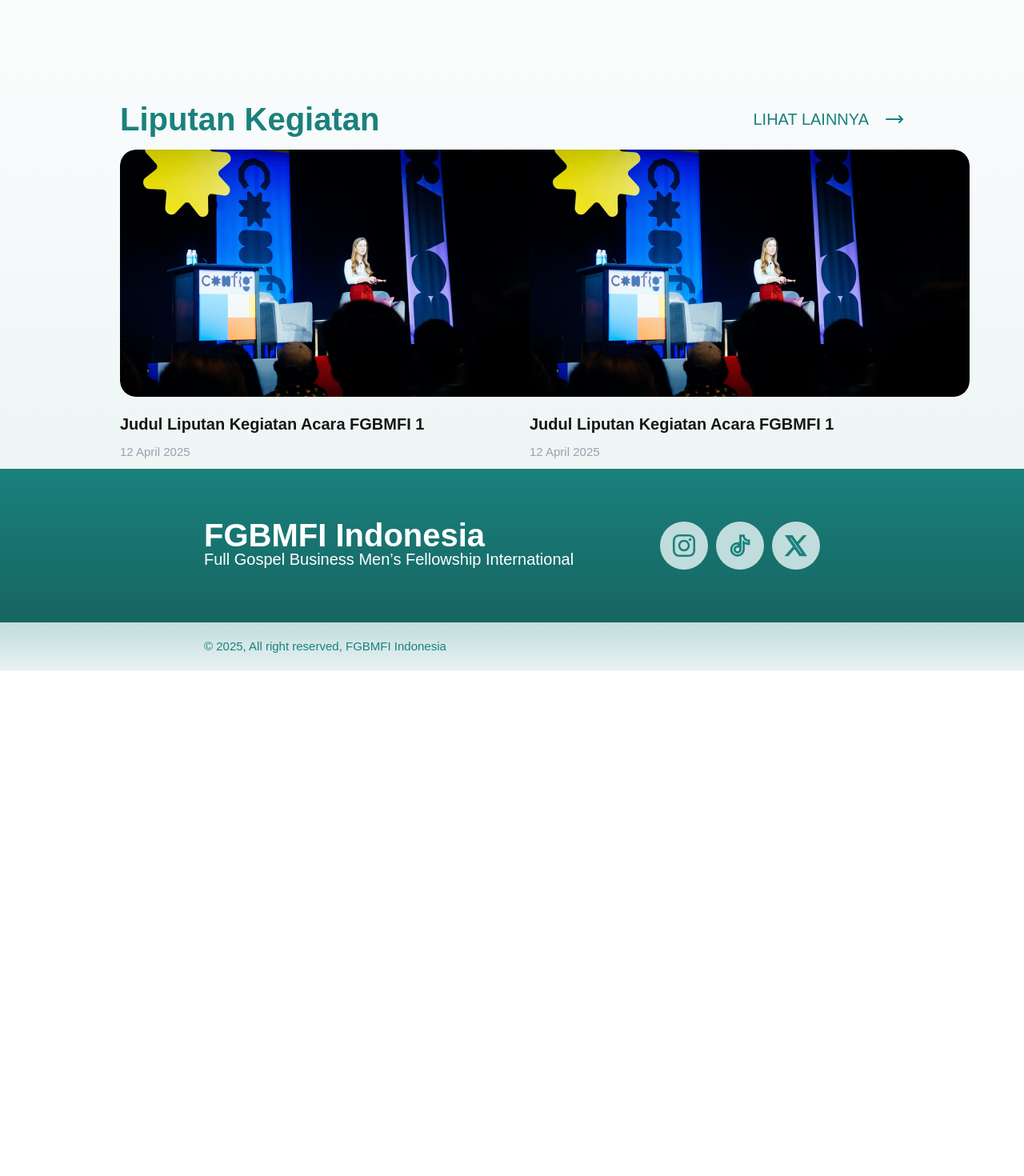
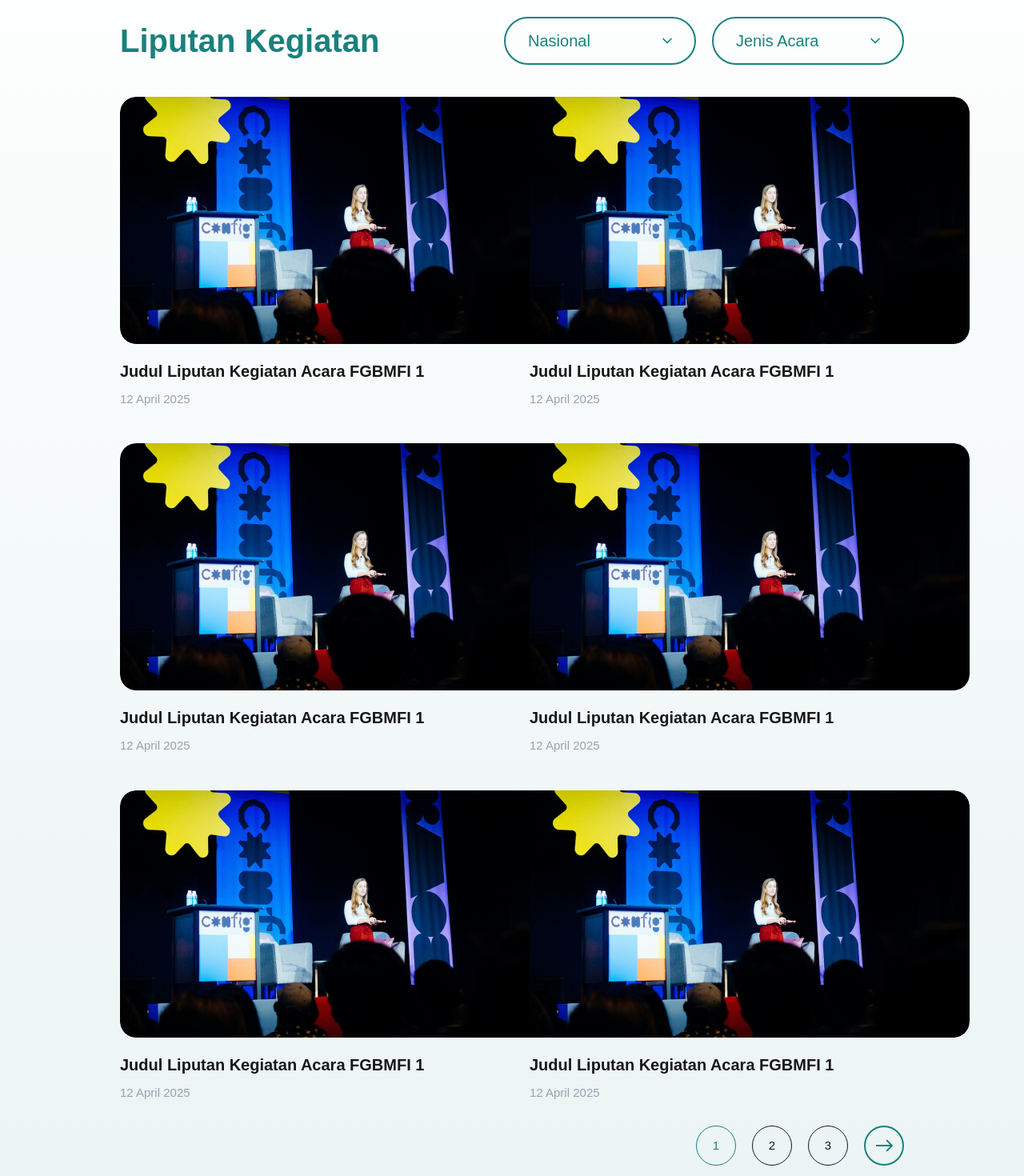
Before and after one commit to reskiabs/fgbmfi-web, a Next.js app: page /activities in a window 1280 px wide. Shown: the part 160-1630 px from the top of the page at 80% size. Before the commit the page ends 998 px from the top, so only its background shows below. Built offline with nearby package versions, Linux system fonts and the light colour scheme.

Commit message:
feat: slicing activities page

```diff
--- a/app/activities/page.tsx
+++ b/app/activities/page.tsx
@@ -1,6 +1,8 @@
 import ActivityCard from "@/components/ActivityCard";
 import Container from "@/components/contents/Container";
 import ContentTitle from "@/components/ContentTitle";
+import OutlineButton from "@/components/OutlineButton";
+import Pagination from "@/components/Pagination";
 import { Metadata } from "next";
 
 export const metadata: Metadata = {
@@ -10,13 +12,24 @@ export const metadata: Metadata = {
 const ActivitiesPage = () => {
   return (
     <Container>
-      <section className="mt-[50px] lg:mt-[100px]">
-        <div className="mb-2.5">
-          <ContentTitle title="Liputan Kegiatan" />
+      <section className="mb-12">
+        <div className="mb-2.5 lg:mb-10 lg:flex lg:flex-row items-center justify-between">
+          <ContentTitle title="Liputan Kegiatan" removeButton />
+          <div className="items-center hidden gap-5 lg:flex">
+            <OutlineButton title="Nasional" />
+            <OutlineButton title="Jenis Acara" />
+          </div>
         </div>
-        <div className="grid grid-cols-1 lg:gap-11 lg:grid-cols-2 space-y-2.5">
+        <div className="grid gap-2.5 grid-cols-1 lg:grid-cols-2 lg:gap-11 content-center mb-[30px]">
           <ActivityCard />
           <ActivityCard />
+          <ActivityCard />
+          <ActivityCard />
+          <ActivityCard />
+          <ActivityCard />
+        </div>
+        <div className="flex justify-center lg:justify-end">
+          <Pagination />
         </div>
       </section>
     </Container>
--- a/components/Header.tsx
+++ b/components/Header.tsx
@@ -34,7 +34,7 @@ const Header = () => {
         />
 
         {/* Desktop menu */}
-        <nav className="items-center hidden space-x-[38px] text-[15px] font-normal text-shadow-text md:flex">
+        <nav className="items-center hidden space-x-[38px] text-[15px] font-normal text-shadow-text md:flex hover:cursor-pointer">
           {menuItems.map((item) => {
             const isActive =
               pathname === item.route || pathname.startsWith(item.route + "/");
--- /dev/null
+++ b/components/OutlineButton.tsx
@@ -0,0 +1,12 @@
+import { ChevronDown } from "lucide-react";
+
+const OutlineButton = ({ title }: { title: string }) => {
+  return (
+    <div className="w-[240px] h-[60px] pl-7 pr-6 border-2 border-primary rounded-full flex justify-between items-center hover:bg-tertiary hover:cursor-pointer">
+      <p className="text-xl font-medium text-primary">{title}</p>
+      <ChevronDown color="#1A817D" size={20} />
+    </div>
+  );
+};
+
+export default OutlineButton;
--- a/components/Pagination.tsx
+++ b/components/Pagination.tsx
@@ -3,17 +3,19 @@ import Image from "next/image";
 
 const Pagination = () => {
   return (
-    <div className="flex items-center gap-x-2.5">
-      <div className="size-[35px] border border-primary rounded-full text-[15px] font-medium text-primary flex justify-center items-center">
+    <div className="flex items-center gap-x-2.5 lg:gap-x-5">
+      <div className="size-[35px] lg:size-[50px] border border-primary rounded-full text-[15px] font-medium text-primary flex justify-center items-center">
         1
       </div>
-      <div className="size-[35px] border border-gray-900 rounded-full text-[15px] font-medium text-gray-900 flex justify-center items-center">
+      <div className="size-[35px] lg:size-[50px] border border-gray-900 rounded-full text-[15px] font-medium text-gray-900 flex justify-center items-center">
         2
       </div>
-      <div className="size-[35px] border border-gray-900 rounded-full text-[15px] font-medium text-gray-900 flex justify-center items-center">
+      <div className="size-[35px] lg:size-[50px] border border-gray-900 rounded-full text-[15px] font-medium text-gray-900 flex justify-center items-center">
         3
       </div>
-      <Image src={ArrowRightActive} alt="Arrow Right" width={35} height={35} />
+      <div className="relative size-[35px] lg:size-[50px]">
+        <Image src={ArrowRightActive} alt="Arrow Right" fill />
+      </div>
     </div>
   );
 };
```
